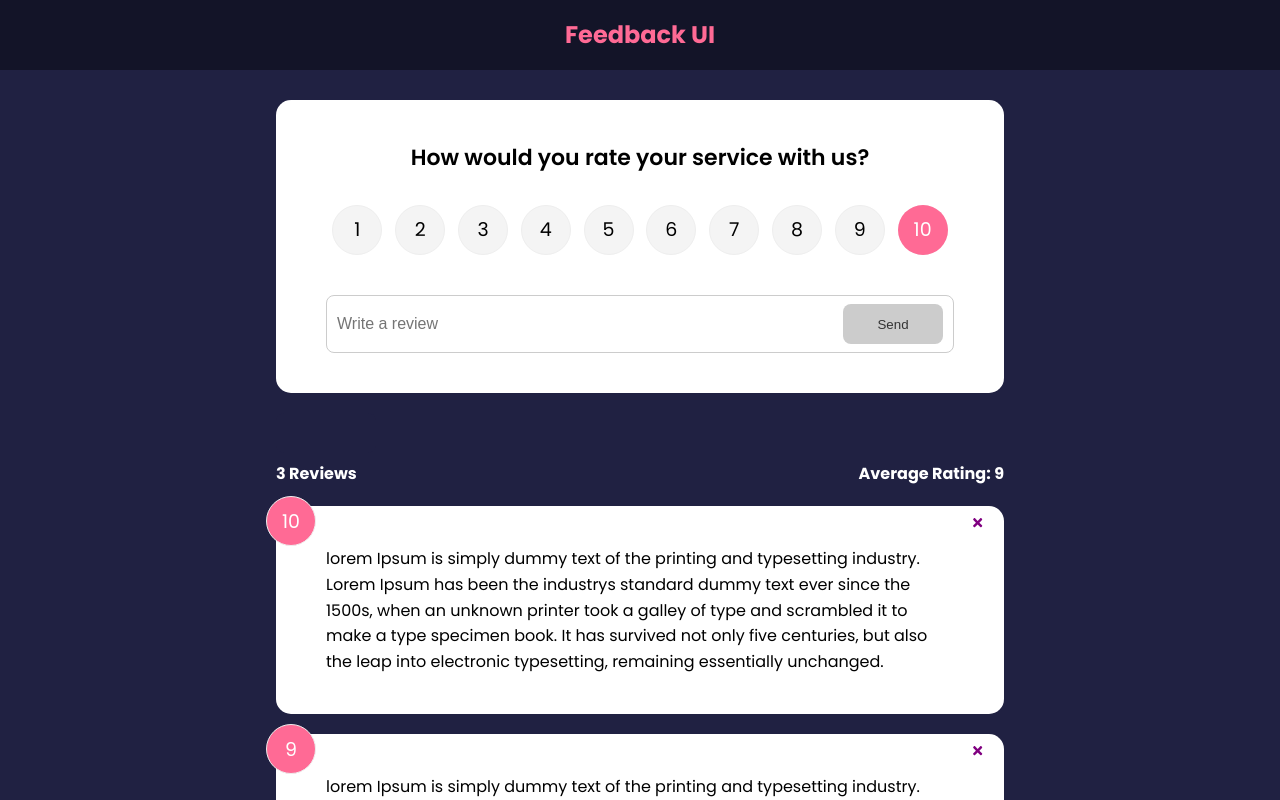
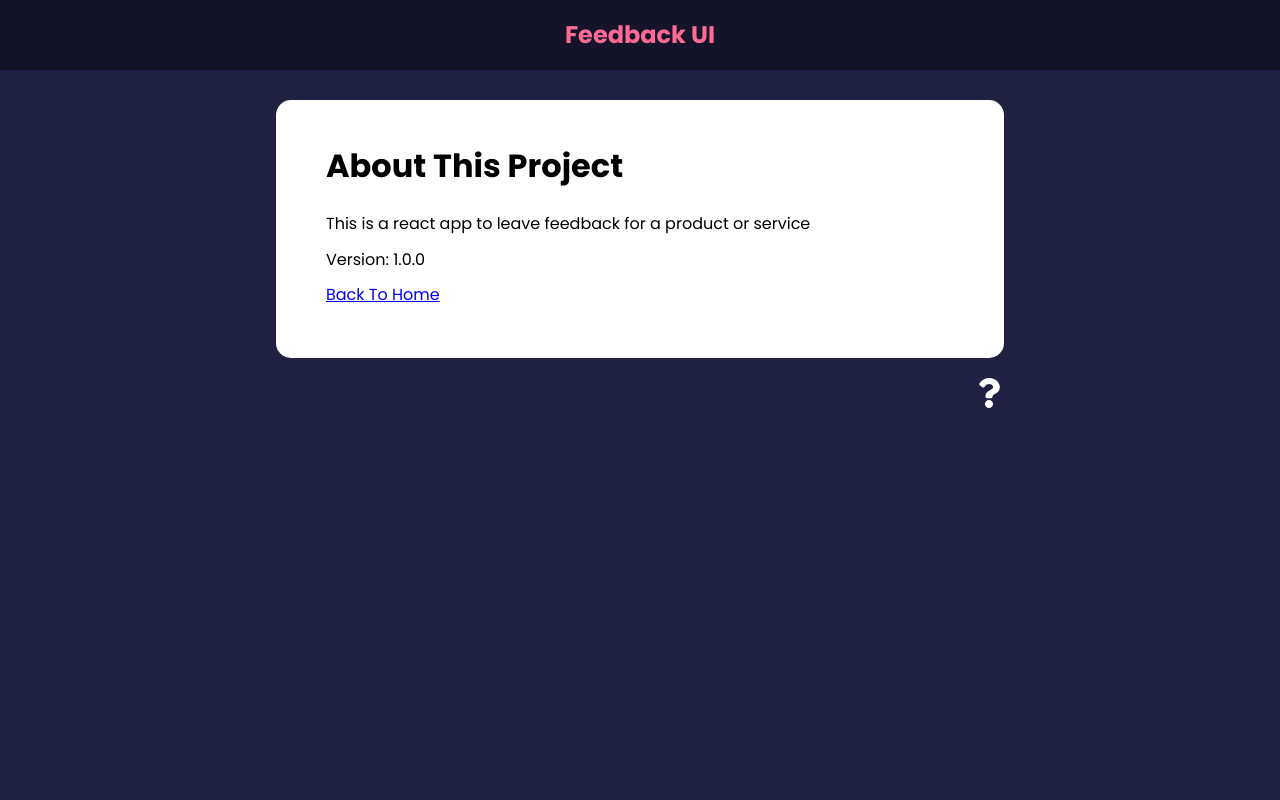
Before and after one commit to jenny-hub90/Feedback-app, a React (Create React App) app: page /about in a window 1280 px wide. Shown: the top 800 px of the page. Built offline with nearby package versions, Linux system fonts and the light colour scheme.

Commit message:
made minor changes

```diff
--- a/src/App.js
+++ b/src/App.js
@@ -6,8 +6,9 @@
 import FeedbackData from "./data/FeedbackData";
 import FeedbackStats from "./components/FeedbackStats";
 import FeedbackForm from "./components/FeedbackForm";
-import Button from "./shared/Button";
+import Button from "./components/shared/Button";
 import AboutPage from './pages/AboutPage';
+import AboutIconLink from './components/AboutIconLink';
 
 const App = () => {
    const [feedback, setFeedback] = useState(FeedbackData)
@@ -27,14 +28,20 @@
     <Router>
     <Header/>
     <div className='container'>
-        <FeedbackForm handleAdd ={addFeedback}/>
-        <Button/>
-        <FeedbackStats feedback={feedback}/>
-        <FeedbackList feedback={feedback} handleDelete={deleteFeedback}/>
+        <Routes>
+        <Route exact path='/' element={
+            <>
+            <FeedbackForm/>
+            <FeedbackStats/>
+            <Button/>
+            <FeedbackList />
+            </>
+        }>
 
-        <Routes>
-            <Route path='/about' element={<AboutPage />} />
+        </Route>
+        <Route path='/about' element={<AboutPage />} />
         </Routes>
+        <AboutIconLink/>
     </div>
     </Router>
 )
--- /dev/null
+++ b/src/components/AboutIconLink.jsx
@@ -0,0 +1,13 @@
+import {FaQuestion} from 'react-icons/fa'
+
+const AboutIconLink = () => {
+  return (
+    <div className='about-link'>
+        <a href ='/about'>
+            <FaQuestion size={30}/>
+        </a>
+    </div>
+  )
+}
+
+export default AboutIconLink
--- a/src/components/FeedbackForm.jsx
+++ b/src/components/FeedbackForm.jsx
@@ -1,6 +1,6 @@
 import {useState} from 'react';
-import Card from '../shared/Card';
-import Button from '../shared/Button';
+import Card from './shared/Card';
+import Button from './shared/Button';
 import RatingSelect from './RatingSelect';
 
 const FeedbackForm = ({handleAdd}) => {
--- a/src/components/FeedbackItem.jsx
+++ b/src/components/FeedbackItem.jsx
@@ -1,6 +1,6 @@
 import { FaTimes } from 'react-icons/fa';
 import PropTypes from 'prop-types';
-import Card from "../shared/Card"
+import Card from "./shared/Card"
 const FeedbackItem = ({item, handleDelete}) => {
   const handleClick = (id) => {
     console.log(id)
--- a/src/components/FeedbackStats.jsx
+++ b/src/components/FeedbackStats.jsx
@@ -1,23 +1,28 @@
-import PropTypes from 'prop-types'
+import PropTypes from 'prop-types';
 
-const FeedbackStats = ({feedback}) => {
-// calculate ratings avg
- let average = feedback.reduce((acc, cur)=>{
-    return acc + cur.rating
- }, 0)/  feedback.length
+const FeedbackStats = ({ feedback }) => {
+  if (!feedback || feedback.length === 0) {
+    return <div>No feedback available.</div>;
+  }
 
- average = average.toFixed(1).replace(/[.,]0$/,'')
+  // calculate ratings avg
+  let average =
+    feedback.reduce((acc, cur) => {
+      return acc + cur.rating;
+    }, 0) / feedback.length;
+
+  average = average.toFixed(1).replace(/[.,]0$/, '');
 
   return (
-    <div className='feedback-stats'>
-        <h4>{feedback.length} Reviews</h4>
-        <h4>Average Rating: {isNaN(average) ? 0 : average}</h4>
+    <div className="feedback-stats">
+      <h4>{feedback.length} Reviews</h4>
+      <h4>Average Rating: {isNaN(average) ? 0 : average}</h4>
     </div>
-  )
-}
+  );
+};
 
-FeedbackStats.propTypes={
-    feedback: PropTypes.array.isRequired,
-}
+FeedbackStats.propTypes = {
+  feedback: PropTypes.array,
+};
 
-export default FeedbackStats
+export default FeedbackStats;
--- a/src/pages/AboutPage.jsx
+++ b/src/pages/AboutPage.jsx
@@ -1,8 +1,17 @@
-import React from 'react'
+import Card from "../components/shared/Card"
 
 const AboutPage = () => {
   return (
-    <div>AboutPage</div>
+    <Card>
+      <div className="about">
+        <h1>About This Project</h1>
+        <p>This is a react app to leave feedback for a product or service</p>
+        <p>Version: 1.0.0</p>
+        <p>
+          <a href="/">Back To Home</a>
+        </p>
+      </div>
+    </Card>
   )
 }
 
```
Also changed, not shown: src/components/shared/Button.jsx (renamed from src/shared/Button.jsx), src/components/shared/Card.jsx (renamed from src/shared/Card.jsx).
